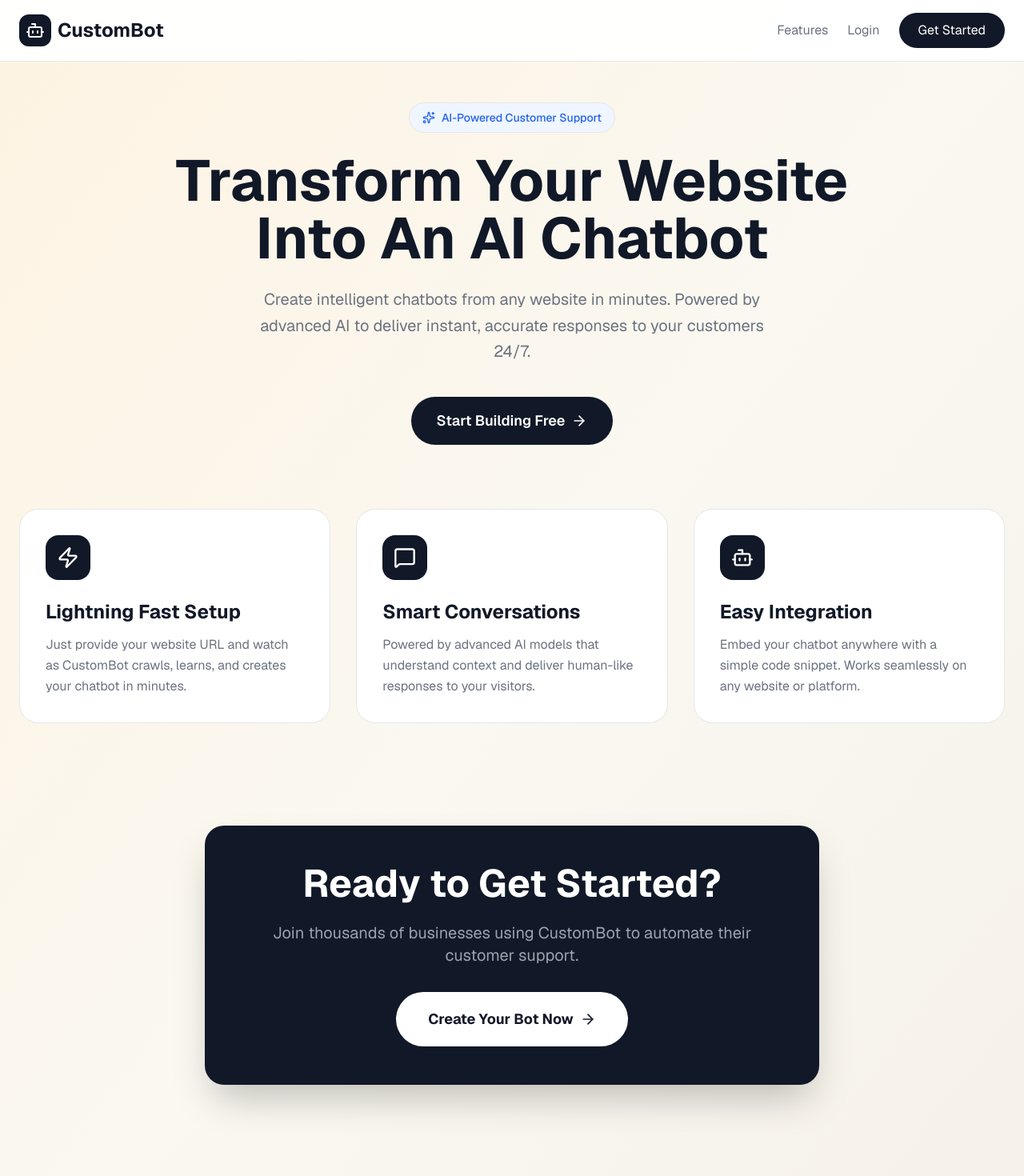
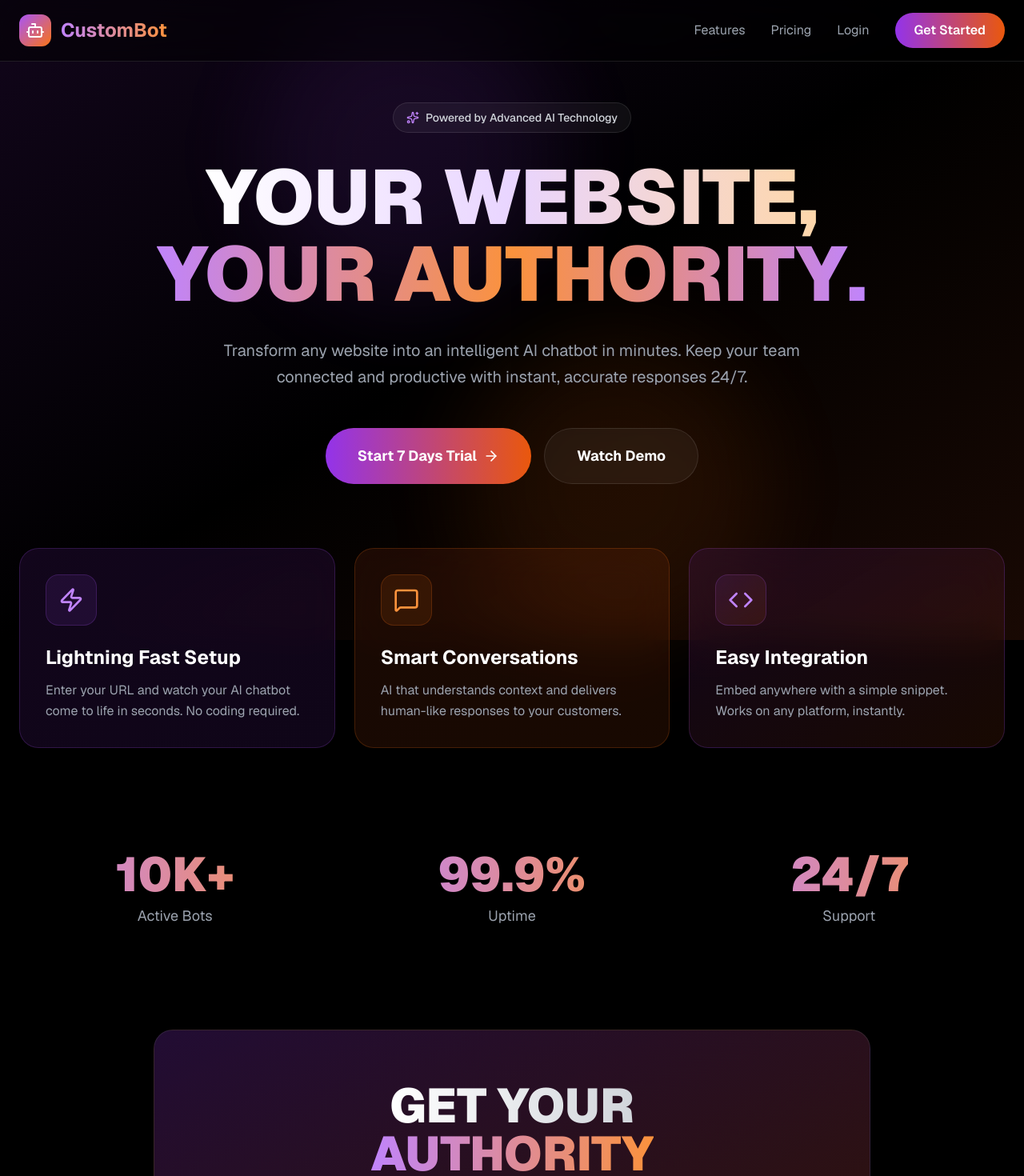
Before and after one commit to vivekpraj/website-to-chatbot-prod, a Next.js app in the folder frontend/: page / in a window 1280 px wide. Shown: the top 1470 px of the page at 80% size. Built offline with nearby package versions, Linux system fonts and the light colour scheme.

Commit message:
frontend updated

```diff
--- a/frontend/app/page.tsx
+++ b/frontend/app/page.tsx
@@ -1,30 +1,38 @@
 import React from 'react';
-import { Bot, Sparkles, Zap, MessageSquare, ArrowRight } from 'lucide-react';
+import { Bot, Sparkles, Zap, MessageSquare, ArrowRight, Globe, Code, Cpu } from 'lucide-react';
 
 export default function LandingPage() {
   return (
-    <div className="min-h-screen bg-gradient-to-br from-[#FEF3E2] via-[#FAF8F1] to-[#F5F1E8]">
+    <div className="min-h-screen bg-black text-white overflow-hidden">
+      {/* Animated gradient background */}
+      <div className="fixed inset-0 bg-gradient-to-br from-purple-900/20 via-black to-orange-900/20 pointer-events-none" />
+      <div className="fixed top-0 left-1/4 w-96 h-96 bg-purple-500/10 rounded-full blur-3xl animate-pulse" />
+      <div className="fixed bottom-0 right-1/4 w-96 h-96 bg-orange-500/10 rounded-full blur-3xl animate-pulse delay-700" />
+
       {/* Header */}
-      <header className="fixed top-0 w-full bg-white/95 backdrop-blur-sm border-b border-[#E5E7EB] z-50">
+      <header className="fixed top-0 w-full bg-black/50 backdrop-blur-xl border-b border-white/10 z-50">
         <div className="max-w-7xl mx-auto px-6 py-4 flex items-center justify-between">
-          <div className="flex items-center gap-2">
-            <div className="w-10 h-10 bg-[#111827] rounded-xl flex items-center justify-center">
+          <div className="flex items-center gap-3">
+            <div className="w-10 h-10 bg-gradient-to-br from-purple-500 to-orange-500 rounded-xl flex items-center justify-center">
               <Bot className="w-6 h-6 text-white" />
             </div>
-            <span className="text-2xl font-bold text-[#111827]">
+            <span className="text-2xl font-bold bg-gradient-to-r from-purple-400 to-orange-400 bg-clip-text text-transparent">
               CustomBot
             </span>
           </div>
-          <nav className="flex items-center gap-6">
-            <a href="#features" className="text-[#6B7280] hover:text-[#2563EB] transition">
+          <nav className="hidden md:flex items-center gap-8">
+            <a href="#features" className="text-gray-400 hover:text-white transition-colors">
               Features
             </a>
-            <a href="/login" className="text-[#6B7280] hover:text-[#2563EB] transition">
+            <a href="#pricing" className="text-gray-400 hover:text-white transition-colors">
+              Pricing
+            </a>
+            <a href="/login" className="text-gray-400 hover:text-white transition-colors">
               Login
             </a>
             <a
               href="/register"
-              className="px-6 py-2.5 bg-[#111827] text-white rounded-full hover:bg-[#1f2937] hover:shadow-lg hover:scale-105 transition-all"
+              className="px-6 py-2.5 bg-gradient-to-r from-purple-600 to-orange-600 rounded-full hover:shadow-lg hover:shadow-purple-500/50 hover:scale-105 transition-all font-semibold"
             >
               Get Started
             </a>
@@ -33,121 +41,171 @@ export default function LandingPage() {
       </header>
 
       {/* Hero Section */}
-      <main className="pt-32 pb-20 px-6">
+      <main className="relative pt-32 pb-20 px-6">
         <div className="max-w-7xl mx-auto">
-          <div className="text-center max-w-4xl mx-auto mb-16">
-            <div className="inline-flex items-center gap-2 px-4 py-2 bg-[#EFF6FF] rounded-full mb-6 border border-[#E5E7EB]">
-              <Sparkles className="w-4 h-4 text-[#2563EB]" />
-              <span className="text-sm font-medium text-[#2563EB]">
-                AI-Powered Customer Support
+          <div className="text-center max-w-5xl mx-auto mb-20">
+            <div className="inline-flex items-center gap-2 px-4 py-2 bg-white/5 backdrop-blur-sm rounded-full mb-8 border border-white/10">
+              <Sparkles className="w-4 h-4 text-purple-400" />
+              <span className="text-sm font-medium text-gray-300">
+                Powered by Advanced AI Technology
               </span>
             </div>
 
-            <h1 className="text-6xl md:text-7xl font-bold mb-6 leading-tight text-[#111827]">
-              Transform Your Website
+            <h1 className="text-7xl md:text-8xl font-black mb-8 leading-tight">
+              <span className="bg-gradient-to-r from-white via-purple-200 to-orange-200 bg-clip-text text-transparent">
+                YOUR WEBSITE,
+              </span>
               <br />
-              Into An AI Chatbot
+              <span className="bg-gradient-to-r from-purple-400 via-orange-400 to-purple-400 bg-clip-text text-transparent">
+                YOUR AUTHORITY.
+              </span>
             </h1>
 
-            <p className="text-xl text-[#6B7280] mb-10 max-w-2xl mx-auto leading-relaxed">
-              Create intelligent chatbots from any website in minutes.
-              Powered by advanced AI to deliver instant, accurate responses to your customers 24/7.
+            <p className="text-xl text-gray-400 mb-12 max-w-3xl mx-auto leading-relaxed">
+              Transform any website into an intelligent AI chatbot in minutes.
+              Keep your team connected and productive with instant, accurate responses 24/7.
             </p>
 
             <div className="flex flex-col sm:flex-row gap-4 justify-center">
               <a
                 href="/register"
-                className="group px-8 py-4 bg-[#111827] text-white text-lg font-semibold rounded-full hover:bg-[#1f2937] hover:shadow-xl hover:scale-105 transition-all flex items-center justify-center gap-2"
+                className="group px-10 py-5 bg-gradient-to-r from-purple-600 to-orange-600 text-white text-lg font-bold rounded-full hover:shadow-2xl hover:shadow-purple-500/50 hover:scale-105 transition-all flex items-center justify-center gap-2"
               >
-                Start Building Free
+                Start 7 Days Trial
                 <ArrowRight className="w-5 h-5 group-hover:translate-x-1 transition" />
+              </a>
+              <a
+                href="#demo"
+                className="px-10 py-5 bg-white/5 backdrop-blur-sm border border-white/10 text-white text-lg font-bold rounded-full hover:bg-white/10 transition-all flex items-center justify-center gap-2"
+              >
+                Watch Demo
               </a>
             </div>
           </div>
 
-          {/* Features Grid */}
-          <div id="features" className="grid md:grid-cols-3 gap-8 mt-20">
-            <div className="group p-8 bg-white rounded-3xl border border-[#E5E7EB] hover:border-[#2563EB] hover:shadow-xl transition-all">
-              <div className="w-14 h-14 bg-[#111827] rounded-2xl flex items-center justify-center mb-6 group-hover:scale-110 transition">
-                <Zap className="w-7 h-7 text-white" />
+          {/* Feature Cards - Horizontal Layout */}
+          <div className="grid md:grid-cols-3 gap-6 mb-32" id="features">
+            <div className="group relative bg-gradient-to-br from-purple-900/20 to-purple-600/10 backdrop-blur-xl border border-purple-500/20 rounded-3xl p-8 hover:border-purple-500/50 transition-all hover:scale-105">
+              <div className="absolute top-0 left-0 w-full h-full bg-gradient-to-br from-purple-500/0 to-purple-500/5 rounded-3xl opacity-0 group-hover:opacity-100 transition-opacity" />
+              <div className="relative">
+                <div className="w-16 h-16 bg-purple-500/10 rounded-2xl flex items-center justify-center mb-6 group-hover:scale-110 transition border border-purple-500/20">
+                  <Zap className="w-8 h-8 text-purple-400" />
+                </div>
+                <h3 className="text-2xl font-bold mb-3 text-white">
+                  Lightning Fast Setup
+                </h3>
+                <p className="text-gray-400 leading-relaxed">
+                  Enter your URL and watch your AI chatbot come to life in seconds. No coding required.
+                </p>
               </div>
-              <h3 className="text-2xl font-bold mb-3 text-[#111827]">
-                Lightning Fast Setup
-              </h3>
-              <p className="text-[#6B7280] leading-relaxed">
-                Just provide your website URL and watch as CustomBot crawls, learns, and creates your chatbot in minutes.
-              </p>
             </div>
 
-            <div className="group p-8 bg-white rounded-3xl border border-[#E5E7EB] hover:border-[#2563EB] hover:shadow-xl transition-all">
-              <div className="w-14 h-14 bg-[#111827] rounded-2xl flex items-center justify-center mb-6 group-hover:scale-110 transition">
-                <MessageSquare className="w-7 h-7 text-white" />
+            <div className="group relative bg-gradient-to-br from-orange-900/20 to-orange-600/10 backdrop-blur-xl border border-orange-500/20 rounded-3xl p-8 hover:border-orange-500/50 transition-all hover:scale-105">
+              <div className="absolute top-0 left-0 w-full h-full bg-gradient-to-br from-orange-500/0 to-orange-500/5 rounded-3xl opacity-0 group-hover:opacity-100 transition-opacity" />
+              <div className="relative">
+                <div className="w-16 h-16 bg-orange-500/10 rounded-2xl flex items-center justify-center mb-6 group-hover:scale-110 transition border border-orange-500/20">
+                  <MessageSquare className="w-8 h-8 text-orange-400" />
+                </div>
+                <h3 className="text-2xl font-bold mb-3 text-white">
+                  Smart Conversations
+                </h3>
+                <p className="text-gray-400 leading-relaxed">
+                  AI that understands context and delivers human-like responses to your customers.
+                </p>
               </div>
-              <h3 className="text-2xl font-bold mb-3 text-[#111827]">
-                Smart Conversations
-              </h3>
-              <p className="text-[#6B7280] leading-relaxed">
-                Powered by advanced AI models that understand context and deliver human-like responses to your visitors.
-              </p>
             </div>
 
-            <div className="group p-8 bg-white rounded-3xl border border-[#E5E7EB] hover:border-[#2563EB] hover:shadow-xl transition-all">
-              <div className="w-14 h-14 bg-[#111827] rounded-2xl flex items-center justify-center mb-6 group-hover:scale-110 transition">
-                <Bot className="w-7 h-7 text-white" />
+            <div className="group relative bg-gradient-to-br from-purple-900/20 to-orange-600/10 backdrop-blur-xl border border-purple-500/20 rounded-3xl p-8 hover:border-orange-500/50 transition-all hover:scale-105">
+              <div className="absolute top-0 left-0 w-full h-full bg-gradient-to-br from-purple-500/0 to-orange-500/5 rounded-3xl opacity-0 group-hover:opacity-100 transition-opacity" />
+              <div className="relative">
+                <div className="w-16 h-16 bg-gradient-to-br from-purple-500/10 to-orange-500/10 rounded-2xl flex items-center justify-center mb-6 group-hover:scale-110 transition border border-purple-500/20">
+                  <Code className="w-8 h-8 text-purple-400" />
+                </div>
+                <h3 className="text-2xl font-bold mb-3 text-white">
+                  Easy Integration
+                </h3>
+                <p className="text-gray-400 leading-relaxed">
+                  Embed anywhere with a simple snippet. Works on any platform, instantly.
+                </p>
               </div>
-              <h3 className="text-2xl font-bold mb-3 text-[#111827]">
-                Easy Integration
-              </h3>
-              <p className="text-[#6B7280] leading-relaxed">
-                Embed your chatbot anywhere with a simple code snippet. Works seamlessly on any website or platform.
-              </p>
+            </div>
+          </div>
+
+          {/* Stats Section */}
+          <div className="grid md:grid-cols-3 gap-8 mb-32">
+            <div className="text-center">
+              <div className="text-6xl font-black bg-gradient-to-r from-purple-400 to-orange-400 bg-clip-text text-transparent mb-2">
+                10K+
+              </div>
+              <div className="text-gray-400 text-lg">Active Bots</div>
+            </div>
+            <div className="text-center">
+              <div className="text-6xl font-black bg-gradient-to-r from-purple-400 to-orange-400 bg-clip-text text-transparent mb-2">
+                99.9%
+              </div>
+              <div className="text-gray-400 text-lg">Uptime</div>
+            </div>
+            <div className="text-center">
+              <div className="text-6xl font-black bg-gradient-to-r from-purple-400 to-orange-400 bg-clip-text text-transparent mb-2">
+                24/7
+              </div>
+              <div className="text-gray-400 text-lg">Support</div>
             </div>
           </div>
 
           {/* CTA Section */}
-          <div className="mt-32 text-center">
-            <div className="max-w-3xl mx-auto p-12 bg-[#111827] rounded-3xl shadow-2xl">
-              <h2 className="text-4xl md:text-5xl font-bold text-white mb-6">
-                Ready to Get Started?
-              </h2>
-              <p className="text-xl text-[#9CA3AF] mb-8">
-                Join thousands of businesses using CustomBot to automate their customer support.
-              </p>
-              <a
-                href="/register"
-                className="inline-flex items-center gap-2 px-10 py-5 bg-white text-[#111827] text-lg font-bold rounded-full hover:bg-[#F9FAFB] hover:shadow-2xl hover:scale-105 transition-all"
-              >
-                Create Your Bot Now
-                <ArrowRight className="w-5 h-5" />
-              </a>
+          <div className="text-center">
+            <div className="max-w-4xl mx-auto p-16 bg-gradient-to-br from-purple-900/30 to-orange-900/30 backdrop-blur-xl rounded-3xl border border-white/10 relative overflow-hidden">
+              <div className="absolute top-0 left-0 w-full h-full bg-gradient-to-br from-purple-500/5 to-orange-500/5" />
+              <div className="relative">
+                <h2 className="text-5xl md:text-6xl font-black mb-6">
+                  <span className="bg-gradient-to-r from-white to-gray-300 bg-clip-text text-transparent">
+                    GET YOUR
+                  </span>
+                  <br />
+                  <span className="bg-gradient-to-r from-purple-400 to-orange-400 bg-clip-text text-transparent">
+                    AUTHORITY
+                  </span>
+                </h2>
+                <p className="text-xl text-gray-400 mb-10">
+                  Establish control and authority over your team's file-sharing with speed.
+                </p>
+                <a
+                  href="/register"
+                  className="inline-flex items-center gap-2 px-12 py-6 bg-gradient-to-r from-purple-600 to-orange-600 text-white text-lg font-bold rounded-full hover:shadow-2xl hover:shadow-purple-500/50 hover:scale-105 transition-all"
+                >
+                  Get Started Now
+                  <ArrowRight className="w-5 h-5" />
+                </a>
+              </div>
             </div>
           </div>
         </div>
       </main>
 
       {/* Footer */}
-      <footer className="border-t border-[#E5E7EB] mt-20">
+      <footer className="border-t border-white/10 mt-32">
         <div className="max-w-7xl mx-auto px-6 py-12">
           <div className="flex flex-col md:flex-row justify-between items-center gap-6">
-            <div className="flex items-center gap-2">
-              <div className="w-8 h-8 bg-[#111827] rounded-lg flex items-center justify-center">
+            <div className="flex items-center gap-3">
+              <div className="w-8 h-8 bg-gradient-to-br from-purple-500 to-orange-500 rounded-lg flex items-center justify-center">
                 <Bot className="w-5 h-5 text-white" />
               </div>
-              <span className="text-xl font-bold text-[#111827]">
+              <span className="text-xl font-bold bg-gradient-to-r from-purple-400 to-orange-400 bg-clip-text text-transparent">
                 CustomBot
               </span>
             </div>
-            <p className="text-[#6B7280]">
+            <p className="text-gray-500">
               © 2026 CustomBot. All rights reserved.
             </p>
-            <div className="flex gap-6">
-              <a href="#" className="text-[#6B7280] hover:text-[#2563EB] transition">
+            <div className="flex gap-8">
+              <a href="#" className="text-gray-500 hover:text-purple-400 transition">
                 Privacy
               </a>
-              <a href="#" className="text-[#6B7280] hover:text-[#2563EB] transition">
+              <a href="#" className="text-gray-500 hover:text-purple-400 transition">
                 Terms
               </a>
-              <a href="#" className="text-[#6B7280] hover:text-[#2563EB] transition">
+              <a href="#" className="text-gray-500 hover:text-purple-400 transition">
                 Contact
               </a>
             </div>
@@ -157,5 +215,3 @@ export default function LandingPage() {
     </div>
   );
 }
-
-// Updated: Jan 12, 2026
```
